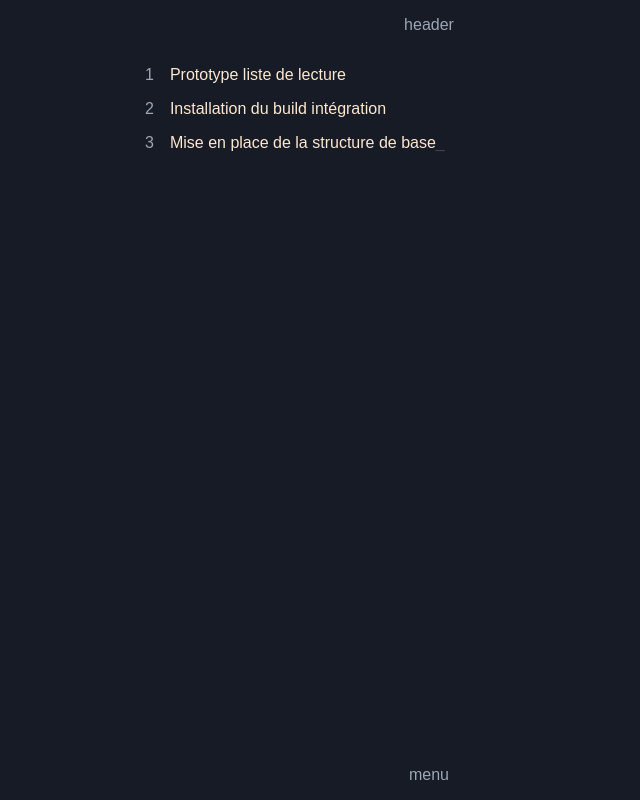
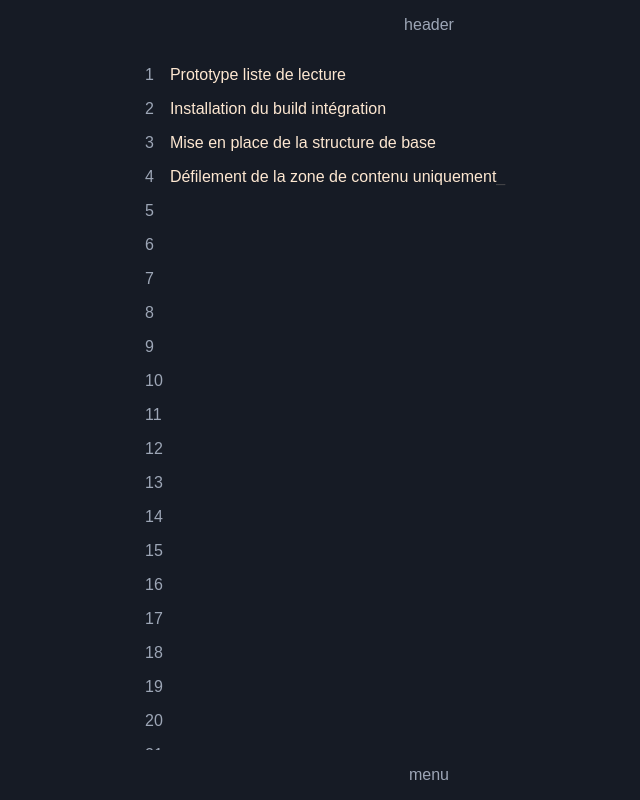
Before and after one commit to pierretl/liste-de-lecture, a website: page index.html in a window 1280 px wide. Shown: the whole page, without its empty margins (211-851 px from the left). Drawn offline with Linux system fonts and the light colour scheme.

Commit message:
Défilement de la zone de contenu uniquement

```diff
--- a/index.html
+++ b/index.html
@@ -17,7 +17,28 @@
             <ol class="lo1">
                 <li>Prototype liste de lecture</li>
                 <li>Installation du build intégration</li>
-                <li>Mise en place de la structure de base<span class="clignote">_</span></li>
+                <li>Mise en place de la structure de base</li>
+                <li>Défilement de la zone de contenu uniquement<span class="clignote">_</span></li>
+                <li></li>
+                <li></li>
+                <li></li>
+                <li></li>
+                <li></li>
+                <li></li>
+                <li></li>
+                <li></li>
+                <li></li>
+                <li></li>
+                <li></li>
+                <li></li>
+                <li></li>
+                <li></li>
+                <li></li>
+                <li></li>
+                <li></li>
+                <li></li>
+                <li></li>
+                <li><span class="clignote">_</span></li>
             </ol>
         </main>
         <nav class="s_site:nav p-s text-center tg1-1">
--- a/scss/1-Base/_base.scss
+++ b/scss/1-Base/_base.scss
@@ -5,8 +5,6 @@
 body {
     margin: 0;
     padding: 0;
-
-    min-height: 100vh;
 
     background-color: var(--gamme1__fond);
     font-family: sans-serif;
--- a/scss/3-Structure/_site.scss
+++ b/scss/3-Structure/_site.scss
@@ -4,7 +4,8 @@ $site-l--col: calc($site-l--max / 2);
 .s_site {
     display: grid;
     grid-template-columns: minmax(0, 1fr) minmax(0, $site-l--col) minmax(0, $site-l--col) minmax(0, 1fr);
-    grid-template-rows: minmax(0, auto) 1fr minmax(0, auto);
+    grid-template-rows: minmax(0, auto) auto minmax(0, auto);
+    height: 100vh;
 }
 
 .s_site\:header {
@@ -15,6 +16,7 @@ $site-l--col: calc($site-l--max / 2);
 .s_site\:main {
     grid-column: 2/4;
     grid-row: 2/3;
+    overflow-x: auto;
 }
 
 .s_site\:nav {
```
Also changed, not shown: style.css.
